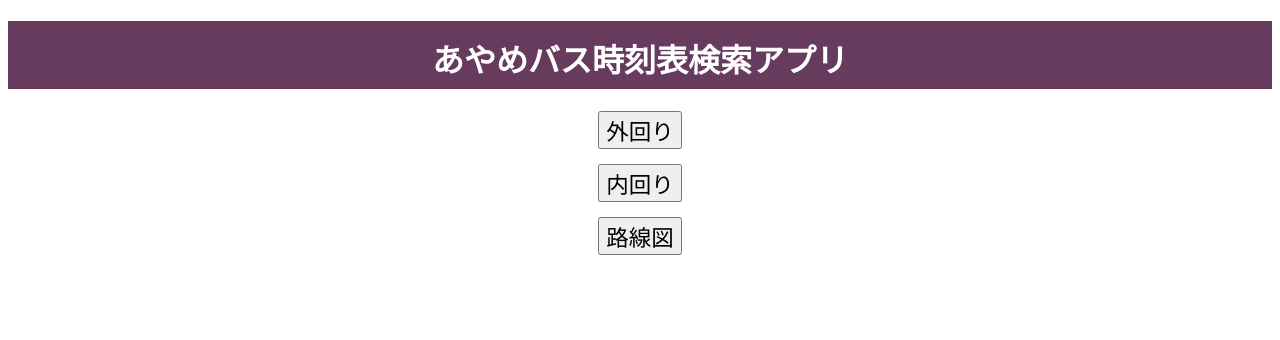
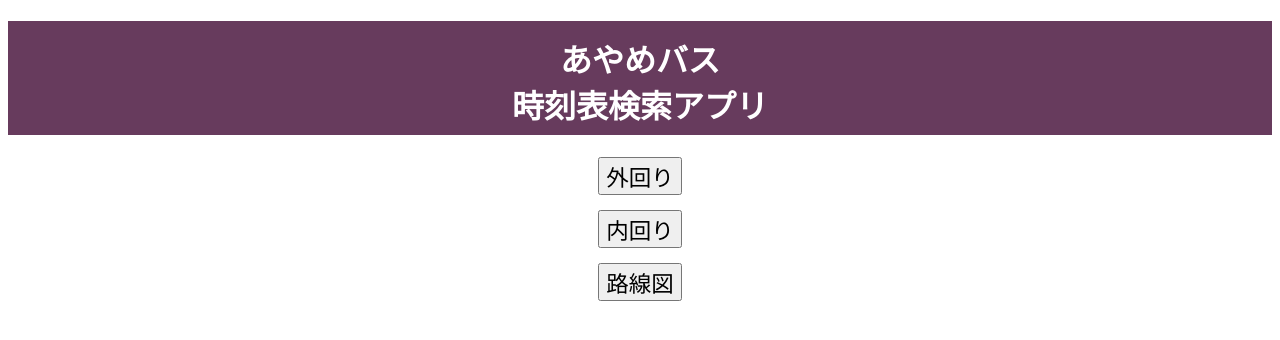
Before and after one commit to sk3136/ayamebasu_jikokuhyoukensaku, a plain HTML site: page index.html in a window 1280 px wide. Drawn offline with Linux system fonts and the light colour scheme.

Commit message:
Add files via upload

```diff
--- a/index.html
+++ b/index.html
@@ -24,7 +24,7 @@ button {
 </style>
 </head>
 <body style="text-align: center">
-<h1>あやめバス時刻表検索アプリ</h1>
+<h1>あやめバス<br>時刻表検索アプリ</h1>
 <button onclick="location.href='ayamebasu_sotomawari_jikokuhyou.html'">外回り</button>
 <button onclick="location.href='ayamebasu_utimawari_jikokuhyou.html'">内回り</button>
 <button onclick="location.href='ayamebasu_rosenzu.html'">路線図</button>
```
